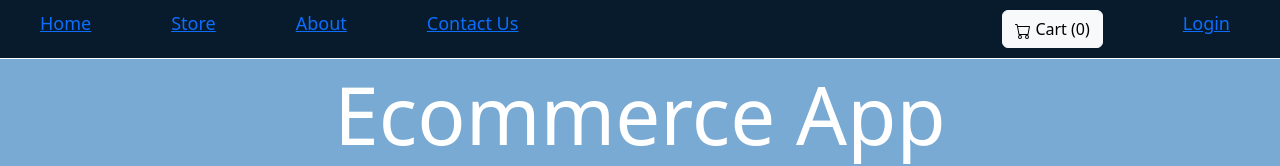
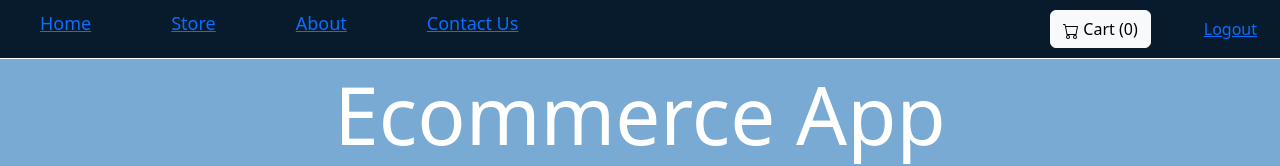
Before and after one commit to Yaambs18/react-ecommerce-app, a React (Create React App) app: page /products/1 in a window 1280 px wide. Shown: the top 166 px of the page. Built offline with nearby package versions, Linux system fonts and the light colour scheme; sample sign-in values are in the browser's storage.

Commit message:
protected products route

```diff
--- a/src/components/Layouts/Header.js
+++ b/src/components/Layouts/Header.js
@@ -2,15 +2,24 @@ import { Button } from "react-bootstrap";
 import "./Header.css";
 import { useContext } from "react";
 import CartContext from "../../store/cart-context";
-import { Link } from "react-router-dom";
+import { Link, replace, useNavigate } from "react-router-dom";
+import AuthContext from "../../store/auth-context";
 
 const Header = (props) => {
+
+    const authCtx = useContext(AuthContext);
+    const navigate = useNavigate();
 
     const cartCtx = useContext(CartContext);
 
     const totalAmount = cartCtx.items.reduce((currNumber, item) => {
         return currNumber + item.quantity;
     }, 0);
+
+    const logoutHandler = () => {
+        authCtx.clearToken();
+        navigate('/auth', { replace: true });
+    }
 
     return (
         <header>
@@ -29,9 +38,13 @@ const Header = (props) => {
                         </Button>
 
                     </li>
-                    <li className="nav-item">
+                    { !authCtx.isLoggedIn && <li className="nav-item">
                         <Link to="/auth">Login</Link>
-                    </li>
+                    </li> }
+                    {
+                        authCtx.isLoggedIn &&
+                        <Button variant="link" onClick={logoutHandler}>Logout</Button>
+                    }
                 </ul>
             </nav>
             <h1 className="text-center">Ecommerce App</h1>
--- a/src/pages/Auth.js
+++ b/src/pages/Auth.js
@@ -29,13 +29,12 @@ const Auth = () => {
             });
 
             const data = await response.json();
-            if (!response) {
+            if (!response.ok) {
                 throw new Error(data.error.message || 'Something went wrong !!!');
             }
             authCtx.setToken(data.idToken);
             emailRef.current.value = '';
             passRef.current.value = '';
-            navigate('/products', { replace: true });
         } catch (error) {
             console.error(error);
             alert(error.message);
--- /dev/null
+++ b/src/pages/ProtectedRoute.js
@@ -0,0 +1,15 @@
+import { useContext } from "react";
+import AuthContext from "../store/auth-context";
+import { Navigate, Outlet } from "react-router-dom";
+
+const ProtectedRoute = (props) => {
+    const authCtx = useContext(AuthContext);
+
+    if(!authCtx.isLoggedIn) {
+        return <Navigate to="/auth" replace />;
+    }
+
+    return (<Outlet />);
+}
+
+export default ProtectedRoute;
--- /dev/null
+++ b/src/pages/PublicRoute.js
@@ -0,0 +1,15 @@
+import { useContext } from "react";
+import AuthContext from "../store/auth-context";
+import { Navigate, Outlet } from "react-router-dom";
+
+const PublicRoute = (props) => {
+    const authCtx = useContext(AuthContext);
+
+    if(authCtx.isLoggedIn) {
+        return <Navigate to="/products" replace />;
+    }
+
+    return (<Outlet />);
+}
+
+export default PublicRoute;
--- a/src/store/AuthProvider.js
+++ b/src/store/AuthProvider.js
@@ -3,7 +3,7 @@ import AuthContext from "./auth-context";
 
 const initialState = {
     token: localStorage.getItem('userToken'),
-    isLoggedIn: false,
+    isLoggedIn: localStorage.getItem('userToken') ? true : false,
     setToken: (token) => {},
     clearToken: () => {}
 };
@@ -32,7 +32,7 @@ const AuthProvider = (props) => {
 
     const storeTokenHandler = (token) => {
         dispacth({
-            action: 'ADD_TOKEN',
+            type: 'ADD_TOKEN',
             token
         });
         localStorage.setItem('userToken', token);
@@ -40,7 +40,7 @@ const AuthProvider = (props) => {
 
     const clearTokenHandler = () => {
         dispacth({
-            action: 'REMOVE_TOKEN'
+            type: 'REMOVE_TOKEN'
         });
         localStorage.removeItem('userToken');
     }
```
Also changed, not shown: src/App.js (+24 -8 lines).
